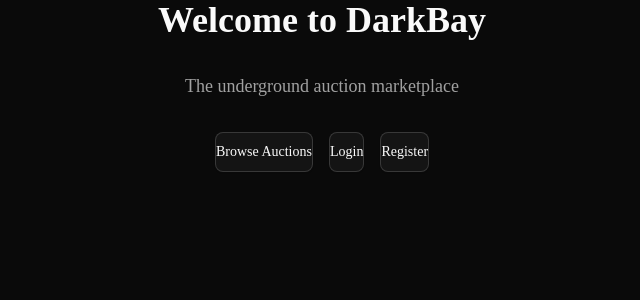
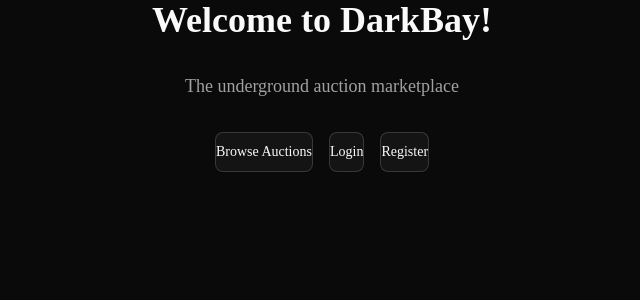
Before and after one commit to Chralt98/neuefische-recap-project-4, a Next.js app in the folder next-bay/: page / in a window 1280 px wide. Shown: the top 300 px of the page, without its empty margins (318-958 px from the left). Built offline with nearby package versions, Linux system fonts and the light colour scheme; no server answers.

Commit message:
fix: add missing exclamation mark in welcome header

```diff
--- a/next-bay/app/page.tsx
+++ b/next-bay/app/page.tsx
@@ -6,7 +6,7 @@ export default async function Home() {
   const isAuth = await isAuthenticated();
   return (
     <div className="flex flex-col items-center gap-8 py-16">
-      <h1 className="text-4xl font-bold">Welcome to DarkBay</h1>
+      <h1 className="text-4xl font-bold">Welcome to DarkBay!</h1>
       <p className="text-muted-foreground text-lg">
         The underground auction marketplace
       </p>
```
